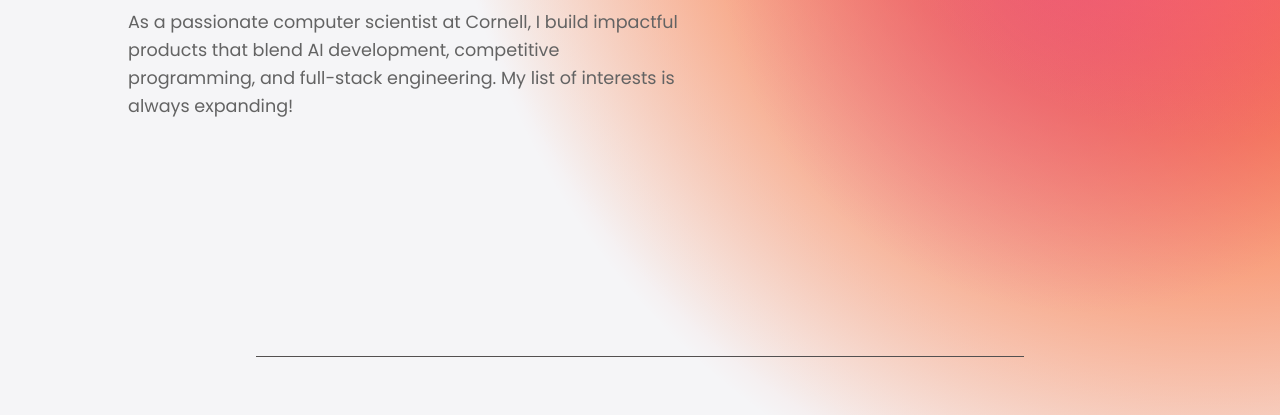
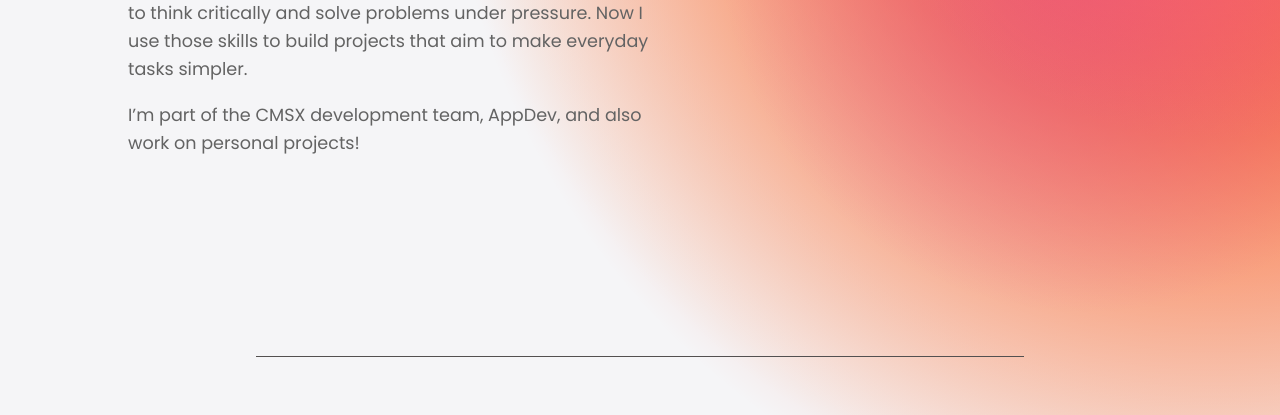
Before and after one commit to zainbilalh/personal-website, a plain HTML site: page index.html in a window 1280 px wide. Shown: the part 444-859 px from the top of the page. Drawn offline with nearby package versions, Linux system fonts and the light colour scheme; a web font is replaced by a local one.

Commit message:
Update introduction text to better reflect background and current projects

```diff
--- a/index.html
+++ b/index.html
@@ -16,9 +16,13 @@
         <h1>Hello, I'm Zain.</h1>
         <h2>I'm a developer.</h2>
         <p>
-          As a passionate computer scientist at Cornell, I build impactful
-          products that blend AI development, competitive programming, and
-          full-stack engineering. My list of interests is always expanding!
+          I started as a competitive programmer, where I learned how to think
+          critically and solve problems under pressure. Now I use those skills
+          to build projects that aim to make everyday tasks simpler.
+        </p>
+        <p>
+          I’m part of the CMSX development team, AppDev, and also work on
+          personal projects!
         </p>
       </div>
     </div>
```
